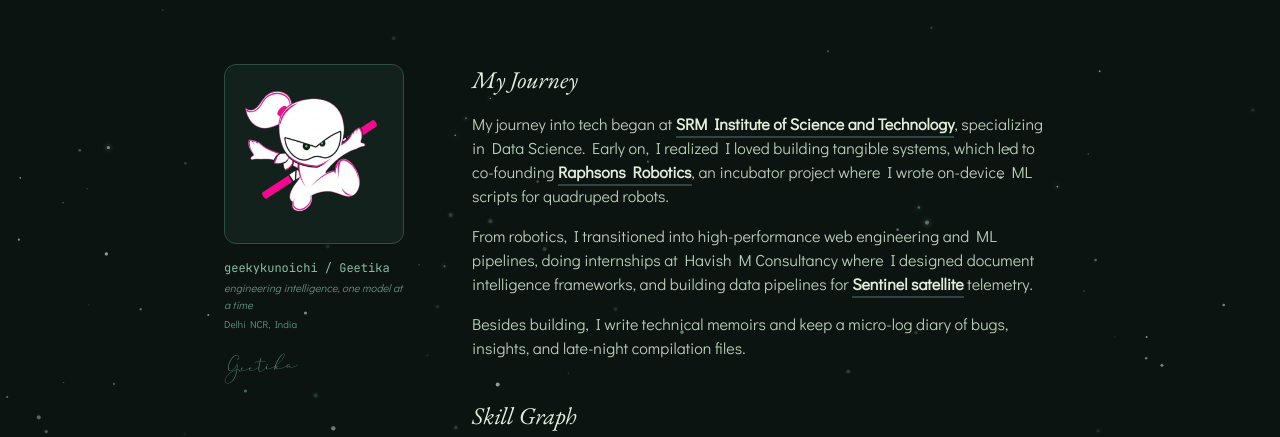
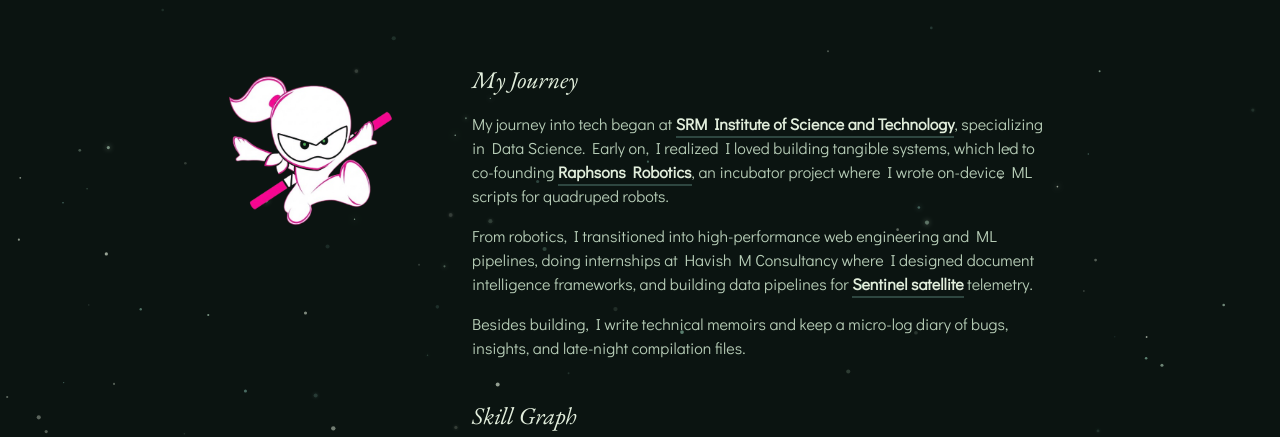
Before and after one commit to geetikavasistha-01/Geetika-s-Portfolio, a React (Vite) app in the folder frontend/: page /about in a window 1280 px wide. Shown: the part 275-712 px from the top of the page. Built offline with nearby package versions, Linux system fonts and the light colour scheme; no server answers; a web font is replaced by a local one.

Commit message:
feat: clean sidebar in About to only show unframed mascot

```diff
--- a/frontend/src/pages/About.tsx
+++ b/frontend/src/pages/About.tsx
@@ -128,28 +128,13 @@
       <div className="grid grid-cols-1 md:grid-cols-[200px_1fr] gap-12 mt-4">
 
         {/* Left Column (Sticky info cards) */}
-        <div className="flex flex-col items-center md:items-start md:sticky md:top-24 self-start gap-4">
-          <div className="w-[180px] h-[180px] rounded-xl overflow-hidden border border-border bg-surface shadow-sm flex items-center justify-center">
+        <div className="flex flex-col items-center md:items-start md:sticky md:top-24 self-start">
+          <div className="w-[180px] h-[180px] select-none">
             <img
               src={currentAvatar}
-              alt="Geetika Vasistha"
-              className="w-full h-full object-contain p-4"
+              alt="Geetika Vasistha Mascot"
+              className="w-full h-full object-contain hover:scale-105 transition-transform duration-300"
             />
-          </div>
-
-          <div className="flex flex-col text-center md:text-left">
-            <span className="text-xs text-text3 font-mono">
-              geekykunoichi / Geetika
-            </span>
-            <span className="text-[11px] italic text-text4 mt-1 leading-normal max-w-[180px]">
-              engineering intelligence, one model at a time
-            </span>
-            <span className="text-[10px] text-text4 mt-1">
-              Delhi NCR, India
-            </span>
-            <div className="font-script text-3xl text-teal/90 mt-4 select-none rotate-[-4deg] self-center md:self-start">
-              Geetika
-            </div>
           </div>
         </div>
 
```
